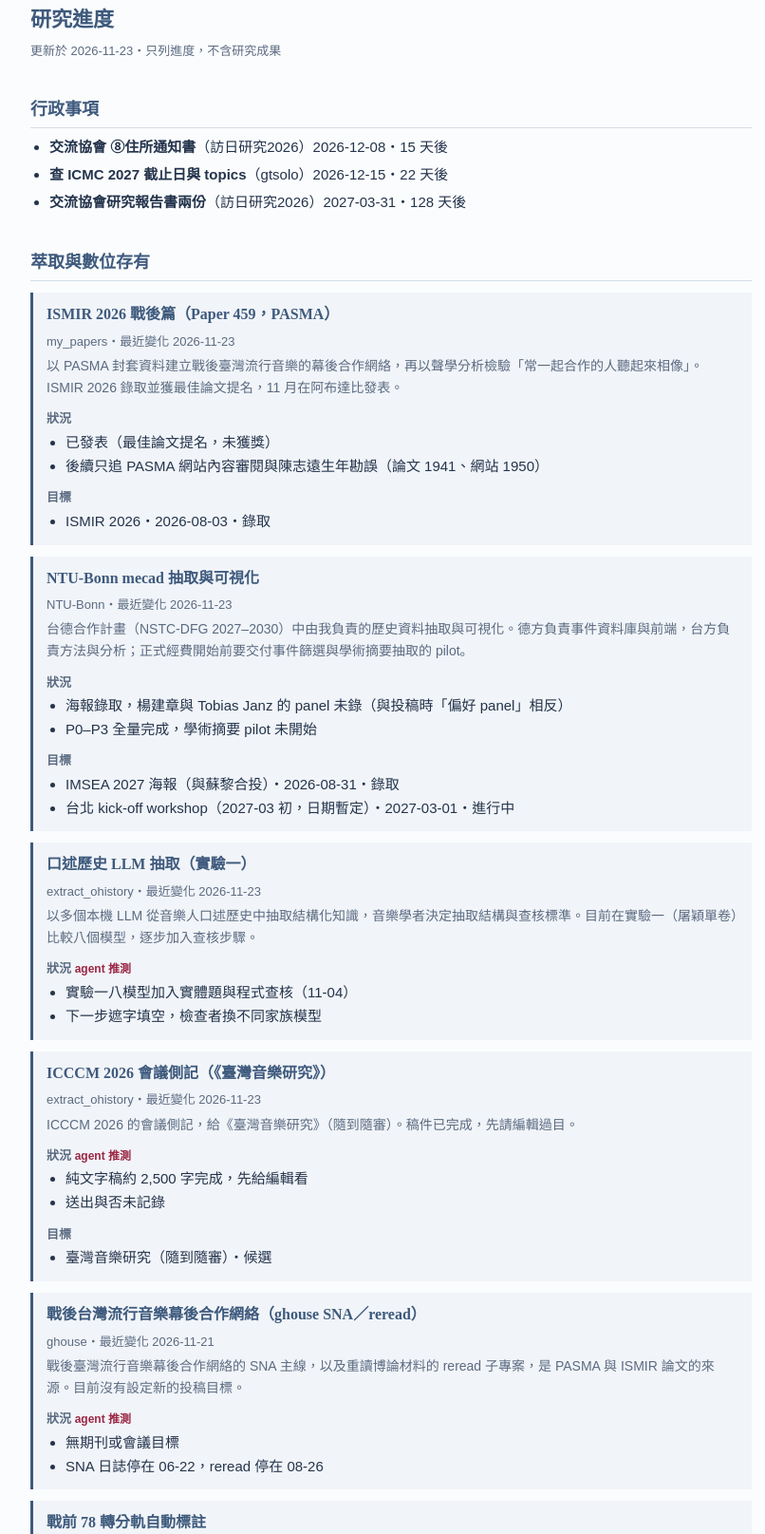
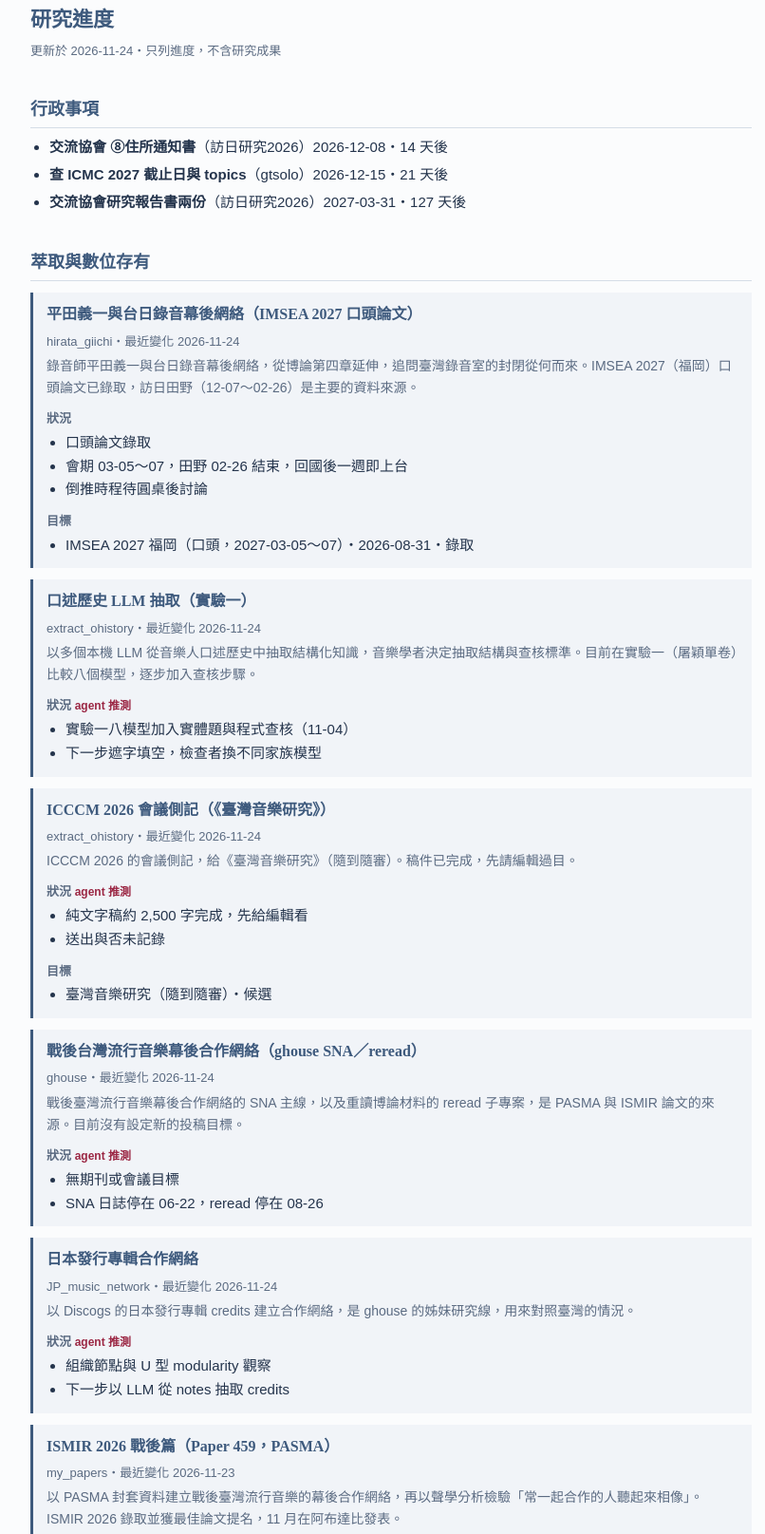
Before and after one commit to bkwmt/team-leader, a plain HTML site: page index.html in a window 1280 px wide. Shown: the part 21-1636 px from the top of the page at 95% size, without its empty margins (228-1034 px from the left). Drawn offline with Linux system fonts and the light colour scheme.

Commit message:
進度頁 2026-11-24

```diff
--- a/index.html
+++ b/index.html
@@ -18,21 +18,21 @@ p{margin:4px 0} ul{margin:2px 0;padding-left:20px} .meta{color:var(--muted);font
 .about{color:var(--muted);font-size:14px} .warn{color:var(--accent)} .guess{color:var(--accent);font-size:12px} .admin li{margin:4px 0}
 </style></head>
 <body><main>
-<h1>研究進度</h1><p class="meta">更新於 2026-11-23・只列進度，不含研究成果</p>
-<h2>行政事項</h2><ul class="admin"><li><b>交流協會 ⑧住所通知書</b>（訪日研究2026）2026-12-08・15 天後</li><li><b>查 ICMC 2027 截止日與 topics</b>（gtsolo）2026-12-15・22 天後</li><li><b>交流協會研究報告書兩份</b>（訪日研究2026）2027-03-31・128 天後</li></ul>
+<h1>研究進度</h1><p class="meta">更新於 2026-11-24・只列進度，不含研究成果</p>
+<h2>行政事項</h2><ul class="admin"><li><b>交流協會 ⑧住所通知書</b>（訪日研究2026）2026-12-08・14 天後</li><li><b>查 ICMC 2027 截止日與 topics</b>（gtsolo）2026-12-15・21 天後</li><li><b>交流協會研究報告書兩份</b>（訪日研究2026）2027-03-31・127 天後</li></ul>
 <h2>萃取與數位存有</h2>
-<section id="ismir2026-postwar"><h3><a href="#ismir2026-postwar">ISMIR 2026 戰後篇（Paper 459，PASMA）</a></h3><p class="meta">my_papers・最近變化 2026-11-23</p><p class="about">以 PASMA 封套資料建立戰後臺灣流行音樂的幕後合作網絡，再以聲學分析檢驗「常一起合作的人聽起來相像」。ISMIR 2026 錄取並獲最佳論文提名，11 月在阿布達比發表。</p><h4>狀況</h4><ul><li>已發表（最佳論文提名，未獲獎）</li><li>後續只追 PASMA 網站內容審閱與陳志遠生年勘誤（論文 1941、網站 1950）</li></ul><h4>目標</h4><ul><li>ISMIR 2026・2026-08-03・錄取</li></ul></section>
+<section id="hirata-imsea2027"><h3><a href="#hirata-imsea2027">平田義一與台日錄音幕後網絡（IMSEA 2027 口頭論文）</a></h3><p class="meta">hirata_giichi・最近變化 2026-11-24</p><p class="about">錄音師平田義一與台日錄音幕後網絡，從博論第四章延伸，追問臺灣錄音室的封閉從何而來。IMSEA 2027（福岡）口頭論文已錄取，訪日田野（12-07～02-26）是主要的資料來源。</p><h4>狀況</h4><ul><li>口頭論文錄取</li><li>會期 03-05～07，田野 02-26 結束，回國後一週即上台</li><li>倒推時程待圓桌後討論</li></ul><h4>目標</h4><ul><li>IMSEA 2027 福岡（口頭，2027-03-05～07）・2026-08-31・錄取</li></ul></section>
+<section id="extract-ohistory"><h3><a href="#extract-ohistory">口述歷史 LLM 抽取（實驗一）</a></h3><p class="meta">extract_ohistory・最近變化 2026-11-24</p><p class="about">以多個本機 LLM 從音樂人口述歷史中抽取結構化知識，音樂學者決定抽取結構與查核標準。目前在實驗一（屠穎單卷）比較八個模型，逐步加入查核步驟。</p><h4>狀況 <span class="guess">agent 推測</span></h4><ul><li>實驗一八模型加入實體題與程式查核（11-04）</li><li>下一步遮字填空，檢查者換不同家族模型</li></ul></section>
+<section id="icccm-report-tmr"><h3><a href="#icccm-report-tmr">ICCCM 2026 會議側記（《臺灣音樂研究》）</a></h3><p class="meta">extract_ohistory・最近變化 2026-11-24</p><p class="about">ICCCM 2026 的會議側記，給《臺灣音樂研究》（隨到隨審）。稿件已完成，先請編輯過目。</p><h4>狀況 <span class="guess">agent 推測</span></h4><ul><li>純文字稿約 2,500 字完成，先給編輯看</li><li>送出與否未記錄</li></ul><h4>目標</h4><ul><li>臺灣音樂研究（隨到隨審）・候選</li></ul></section>
+<section id="ghouse-sna"><h3><a href="#ghouse-sna">戰後台灣流行音樂幕後合作網絡（ghouse SNA／reread）</a></h3><p class="meta">ghouse・最近變化 2026-11-24</p><p class="about">戰後臺灣流行音樂幕後合作網絡的 SNA 主線，以及重讀博論材料的 reread 子專案，是 PASMA 與 ISMIR 論文的來源。目前沒有設定新的投稿目標。</p><h4>狀況 <span class="guess">agent 推測</span></h4><ul><li>無期刊或會議目標</li><li>SNA 日誌停在 06-22，reread 停在 08-26</li></ul></section>
+<section id="jp-music-network"><h3><a href="#jp-music-network">日本發行專輯合作網絡</a></h3><p class="meta">JP_music_network・最近變化 2026-11-24</p><p class="about">以 Discogs 的日本發行專輯 credits 建立合作網絡，是 ghouse 的姊妹研究線，用來對照臺灣的情況。</p><h4>狀況 <span class="guess">agent 推測</span></h4><ul><li>組織節點與 U 型 modularity 觀察</li><li>下一步以 LLM 從 notes 抽取 credits</li></ul></section>
+<section id="ismir2026-postwar"><h3><a href="#ismir2026-postwar">ISMIR 2026 戰後篇（Paper 459，PASMA）</a></h3><p class="meta">my_papers・最近變化 2026-11-23</p><p class="about">以 PASMA 封套資料建立戰後臺灣流行音樂的幕後合作網絡，再以聲學分析檢驗「常一起合作的人聽起來相像」。ISMIR 2026 錄取並獲最佳論文提名，11 月在阿布達比發表。</p><h4>狀況</h4><ul><li>已發表（最佳論文提名，未獲獎）</li><li>擴寫 TISMIR 期刊版</li><li>PASMA 網站內容審閱與陳志遠生年勘誤（論文 1941、網站 1950）待處理</li></ul><h4>目標</h4><ul><li>ISMIR 2026・2026-08-03・錄取</li><li>TISMIR（ISMIR 論文擴充為期刊版；最佳論文提名者擴寫投稿為不成文慣例，隨時收稿，截止日未定）・進行中</li></ul></section>
 <section id="ntubonn-mecad"><h3><a href="#ntubonn-mecad">NTU-Bonn mecad 抽取與可視化</a></h3><p class="meta">NTU-Bonn・最近變化 2026-11-23</p><p class="about">台德合作計畫（NSTC-DFG 2027–2030）中由我負責的歷史資料抽取與可視化。德方負責事件資料庫與前端，台方負責方法與分析；正式經費開始前要交付事件篩選與學術摘要抽取的 pilot。</p><h4>狀況</h4><ul><li>海報錄取，楊建章與 Tobias Janz 的 panel 未錄（與投稿時「偏好 panel」相反）</li><li>P0–P3 全量完成，學術摘要 pilot 未開始</li></ul><h4>目標</h4><ul><li>IMSEA 2027 海報（與蘇黎合投）・2026-08-31・錄取</li><li>台北 kick-off workshop（2027-03 初，日期暫定）・2027-03-01・進行中</li></ul></section>
-<section id="extract-ohistory"><h3><a href="#extract-ohistory">口述歷史 LLM 抽取（實驗一）</a></h3><p class="meta">extract_ohistory・最近變化 2026-11-23</p><p class="about">以多個本機 LLM 從音樂人口述歷史中抽取結構化知識，音樂學者決定抽取結構與查核標準。目前在實驗一（屠穎單卷）比較八個模型，逐步加入查核步驟。</p><h4>狀況 <span class="guess">agent 推測</span></h4><ul><li>實驗一八模型加入實體題與程式查核（11-04）</li><li>下一步遮字填空，檢查者換不同家族模型</li></ul></section>
-<section id="icccm-report-tmr"><h3><a href="#icccm-report-tmr">ICCCM 2026 會議側記（《臺灣音樂研究》）</a></h3><p class="meta">extract_ohistory・最近變化 2026-11-23</p><p class="about">ICCCM 2026 的會議側記，給《臺灣音樂研究》（隨到隨審）。稿件已完成，先請編輯過目。</p><h4>狀況 <span class="guess">agent 推測</span></h4><ul><li>純文字稿約 2,500 字完成，先給編輯看</li><li>送出與否未記錄</li></ul><h4>目標</h4><ul><li>臺灣音樂研究（隨到隨審）・候選</li></ul></section>
-<section id="ghouse-sna"><h3><a href="#ghouse-sna">戰後台灣流行音樂幕後合作網絡（ghouse SNA／reread）</a></h3><p class="meta">ghouse・最近變化 2026-11-21</p><p class="about">戰後臺灣流行音樂幕後合作網絡的 SNA 主線，以及重讀博論材料的 reread 子專案，是 PASMA 與 ISMIR 論文的來源。目前沒有設定新的投稿目標。</p><h4>狀況 <span class="guess">agent 推測</span></h4><ul><li>無期刊或會議目標</li><li>SNA 日誌停在 06-22，reread 停在 08-26</li></ul></section>
 <section id="prewar-stem-tagging"><h3><a href="#prewar-stem-tagging">戰前 78 轉分軌自動標註</a></h3><p class="meta">prewar_stem_tagging・最近變化 2026-11-18</p><p class="about">戰前 78 轉錄音經 demucs 分軌後，自動標註純樂器、純雜音等片段，作為資料增強素材庫，下游是鈞右的 RoFormer 預訓練。主管線在工作站，mac 端負責黃金標準試聽工具與公開站。</p><h4>狀況 <span class="guess">agent 推測</span></h4><ul><li>4／8／10 秒三種窗長全量完成並公開</li><li>黃金標準兩輪（各 120 窗）0 筆，等使用者標註</li><li>尚未通知鈞右下載區新選項</li></ul></section>
-<section id="hirata-imsea2027"><h3><a href="#hirata-imsea2027">平田義一與台日錄音幕後網絡（IMSEA 2027 口頭論文）</a></h3><p class="meta">hirata_giichi・最近變化 2026-08-29</p><p class="about">錄音師平田義一與台日錄音幕後網絡，從博論第四章延伸，追問臺灣錄音室的封閉從何而來。IMSEA 2027（福岡）口頭論文已錄取，訪日田野（12-07～02-26）是主要的資料來源。</p><h4>狀況</h4><ul><li>口頭論文錄取</li><li>會期 03-05～07，田野 02-26 結束，回國後一週即上台</li><li>倒推時程待圓桌後討論</li></ul><p class="warn">注意：WORKLOG 已 86 天沒有紀錄</p><h4>目標</h4><ul><li>IMSEA 2027 福岡（口頭，2027-03-05～07）・2026-08-31・錄取</li></ul></section>
-<section id="muhou-journal-ab"><h3><a href="#muhou-journal-ab">博論改寫兩篇英文期刊（A 事件史、B 方法論）</a></h3><p class="meta">my_papers・最近變化 2026-08-04</p><p class="about">把博論拆寫成兩篇英文期刊論文：A 篇寫錄音實踐的標準化（事件史），B 篇寫以幕後為方法（方法論）。由 Claude 出英文初稿、作者逐節重寫，原訂兩篇同時投出。</p><h4>狀況</h4><ul><li>骨架 v2 已建（08-04）</li><li>待決定 muhou 英文注解與交付節奏</li><li>照現況年底投出會來不及，三條路（加快、先投 A 篇、延到訪日後）圓桌結束後再討論</li></ul><p class="warn">注意：照現況會來不及：可加快、修改內容或轉投其他會議</p><p class="warn">注意：WORKLOG 已 111 天沒有紀錄</p><h4>目標</h4><ul><li>Ethnomusicology／Ethnomusicology Forum（刊物未綁定）・2026-12-31・進行中</li></ul></section>
-<section id="jp-music-network"><h3><a href="#jp-music-network">日本發行專輯合作網絡</a></h3><p class="meta">JP_music_network・最近變化 2026-07-22</p><p class="about">以 Discogs 的日本發行專輯 credits 建立合作網絡，是 ghouse 的姊妹研究線，用來對照臺灣的情況。</p><h4>狀況 <span class="guess">agent 推測</span></h4><ul><li>組織節點與 U 型 modularity 觀察</li><li>下一步以 LLM 從 notes 抽取 credits</li></ul><p class="warn">注意：WORKLOG 已 124 天沒有紀錄</p></section>
+<section id="muhou-journal-ab"><h3><a href="#muhou-journal-ab">博論改寫兩篇英文期刊（A 事件史、B 方法論）</a></h3><p class="meta">my_papers・最近變化 2026-08-04</p><p class="about">把博論拆寫成兩篇英文期刊論文：A 篇寫錄音實踐的標準化（事件史），B 篇寫以幕後為方法（方法論）。由 Claude 出英文初稿、作者逐節重寫，原訂兩篇同時投出。</p><h4>狀況</h4><ul><li>骨架 v2 已建（08-04）</li><li>待決定 muhou 英文注解與交付節奏</li><li>照現況年底投出會來不及，三條路（加快、先投 A 篇、延到訪日後）圓桌結束後再討論</li></ul><p class="warn">注意：照現況會來不及：可加快、修改內容或轉投其他會議</p><p class="warn">注意：WORKLOG 已 112 天沒有紀錄</p><h4>目標</h4><ul><li>Ethnomusicology／Ethnomusicology Forum（刊物未綁定）・2026-12-31・進行中</li></ul></section>
 <h2>音樂分析與表演應用</h2>
+<section id="jazzification"><h3><a href="#jazzification">Jazzification</a></h3><p class="meta">Jazzification・最近變化 2026-11-24</p><p class="about">以爵士樂 corpus 試驗 rule based 為主的音樂分析，也不排斥以計算方法發展互動式的音樂與表演應用。</p><h4>狀況 <span class="guess">agent 推測</span></h4><ul><li>全資料庫 quantize 完成（456 首 solo）</li><li>下一步三連音偵測、跨小節連結線、抽聽驗證</li></ul></section>
 <section id="gtsolo"><h3><a href="#gtsolo">吉他即興音訊＋手部影像資料集與無監督 token</a></h3><p class="meta">gtsolo・最近變化 2026-11-23</p><p class="about">錄製本人的電吉他即興 solo，同步取得 DI 與按弦手影像，不逐音標註，讓模型自己找出演奏單位再做 solo 生成。先以 iPhone 做前導實驗，正式錄製一次做完（光學動作捕捉＋多視角影片＋音訊）。</p><h4>狀況</h4><ul><li>題目成形，文獻收集進行中</li><li>前導實驗出國前開始</li><li>ICMC 走哪一條路未定</li></ul><h4>目標</h4><ul><li>ICMC 2027 桃園（短論文，截止日未公布）・候選</li></ul><h4>里程碑</h4><ul><li>iPhone 前導實驗・2026-12-06</li></ul></section>
-<section id="jazzification"><h3><a href="#jazzification">Jazzification</a></h3><p class="meta">Jazzification・最近變化 2026-05-20</p><p class="about">以爵士樂 corpus 試驗 rule based 為主的音樂分析，也不排斥以計算方法發展互動式的音樂與表演應用。</p><h4>狀況 <span class="guess">agent 推測</span></h4><ul><li>全資料庫 quantize 完成（456 首 solo）</li><li>下一步三連音偵測、跨小節連結線、抽聽驗證</li></ul><p class="warn">注意：WORKLOG 已 187 天沒有紀錄</p></section>
 <h2>計畫申請</h2>
 <section id="sinica-postdoc-app"><h3><a href="#sinica-postdoc-app">中研院院級博後申請</a></h3><p class="meta">中研院博士後・最近變化 2026-08-31</p><p class="about">中研院院級博士後研究學者申請，題目「資料、知識與數位存有：台灣音樂史料的跨模態抽取與驗證」，學術導師蘇黎。</p><h4>狀況</h4><ul><li>計畫書已送出，等待結果</li></ul><p class="meta">等待：審查結果</p><h4>目標</h4><ul><li>院級博後（已送出，待結果）・進行中</li></ul></section>
 <section id="co-project-2027"><h3><a href="#co-project-2027">台大×中研院 2027 合作計畫（日治音樂史料計算分析）</a></h3><p class="meta">co-project_2027・最近變化 2026-07-09</p><p class="about">台大與中研院 2027 創新性合作計畫，以計算方法分析日治臺灣音樂史料；音樂所王櫻芬主導，中研院蘇黎以 AI 配合。</p><h4>狀況</h4><ul><li>計畫書已送出，等待審查結果</li></ul><p class="meta">等待：審查結果</p></section>
```
